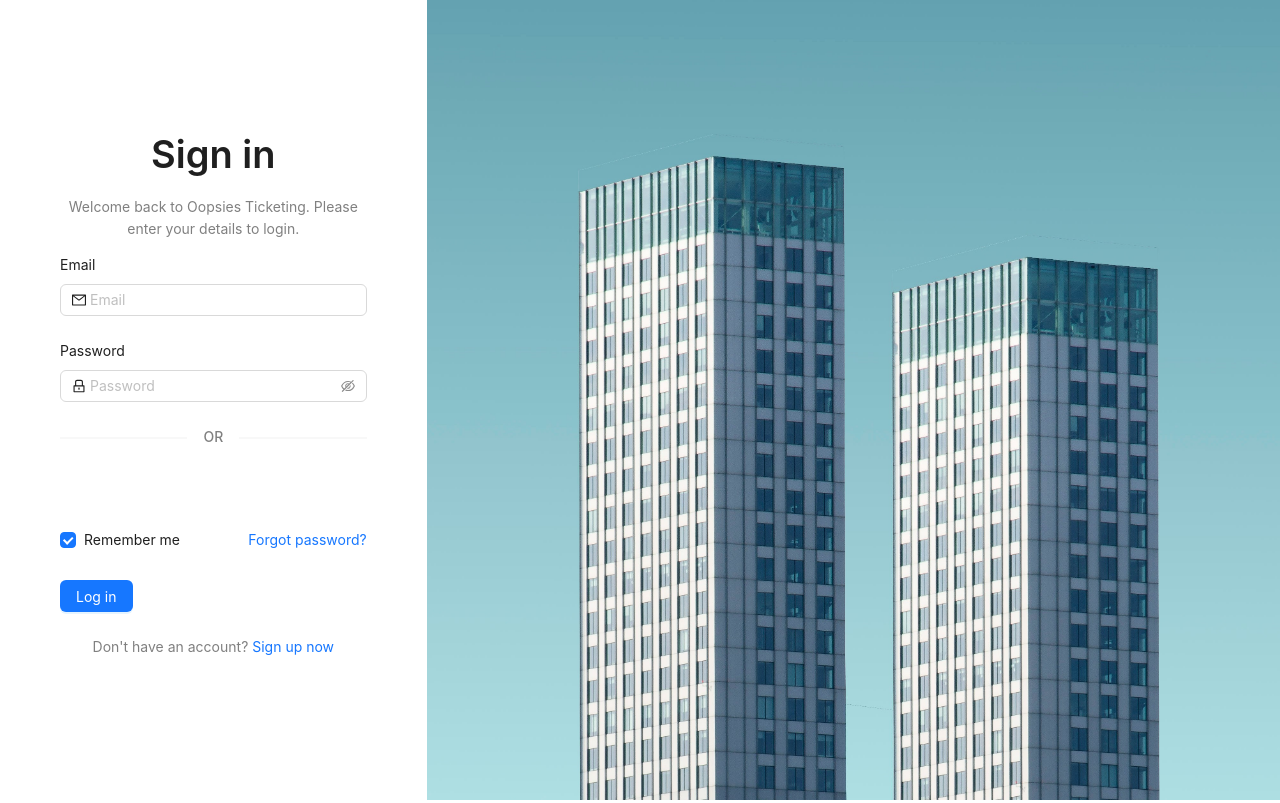
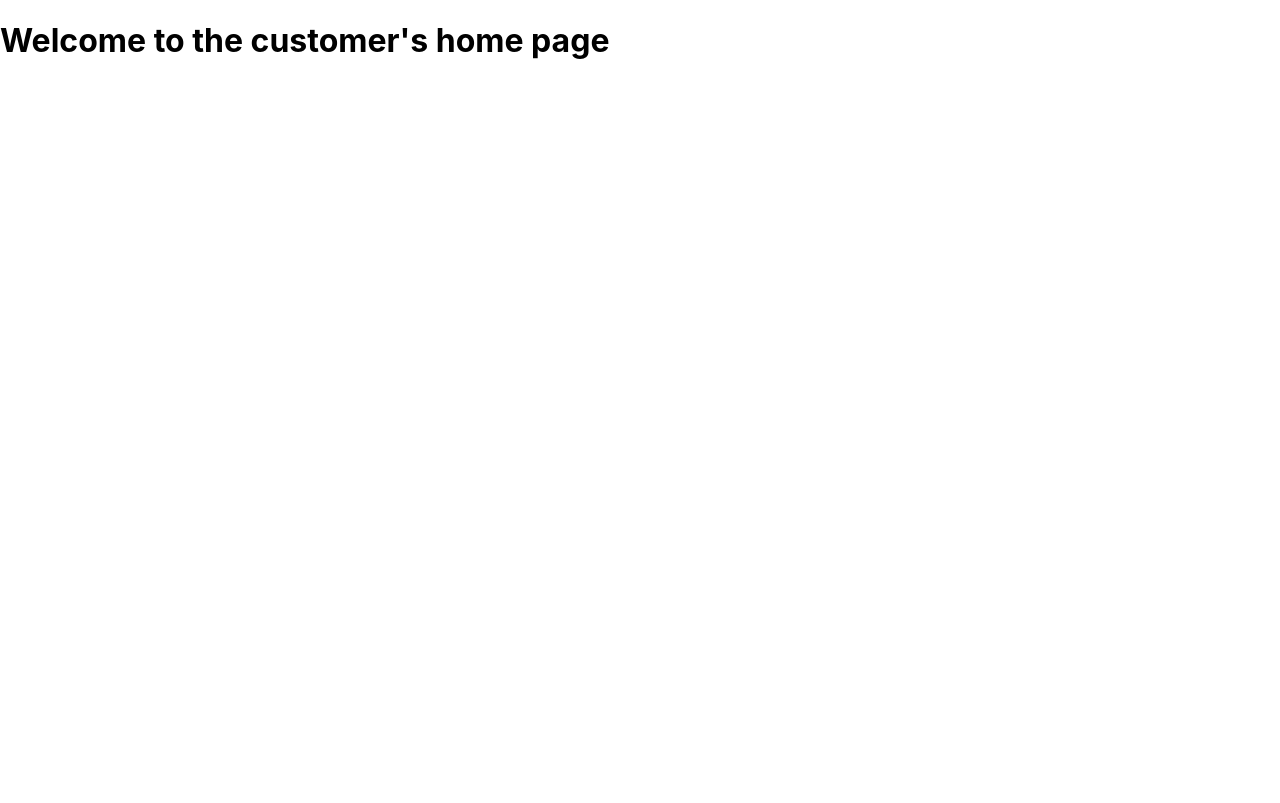
Before and after one commit to jerlpjgithub/IS442-OOPsies, a React (Create React App) app in the folder client/: page /home in a window 1280 px wide. Before the commit this address led to /login. Built offline with nearby package versions, Linux system fonts and the light colour scheme; no server answers; sample sign-in values are in the browser's storage.

Commit message:
feat: routing structure

```diff
--- a/client/src/context/AuthContext.js
+++ b/client/src/context/AuthContext.js
@@ -29,9 +29,10 @@ export const AuthProvider = ({ children }) => {
     localStorage.getItem("isAuthenticated") === "true"
   );
 
-  useEffect(() => {
-    checkAuthStatus();
-  }, []);
+  /* TODO: Temporarily commenting this out until we can check the status based on role */
+  // useEffect(() => {
+  //   checkAuthStatus();
+  // }, []);
 
   const checkAuthStatus = async () => {
     try {
--- /dev/null
+++ b/client/src/pages/customer/BookingPage.js
@@ -0,0 +1,9 @@
+import React from 'react'
+
+const BookingPage = () => {
+  return (
+    <div>BookingPage</div>
+  )
+}
+
+export default BookingPage;
--- a/client/src/pages/HomePage.js
+++ b/client/src/pages/customer/HomePage.js
@@ -2,7 +2,7 @@ import React from "react";
 
 function HomePage() {
     return (
-        <h1>Login successful</h1>
+        <h1>Welcome to the customer's home page</h1>
     );
 }
 
--- /dev/null
+++ b/client/src/pages/customer/ProfilePage.js
@@ -0,0 +1,9 @@
+import React from 'react'
+
+const ProfilePage = () => {
+  return (
+    <div>Customer's Profile Page</div>
+  )
+}
+
+export default ProfilePage;
--- a/client/src/pages/RegisterPage.js
+++ b/client/src/pages/customer/RegisterPage.js
@@ -1,5 +1,5 @@
 import React from "react";
-import { useAuth } from "../context/AuthContext.js";
+import { useAuth } from "../../context/AuthContext.js";
 import { useNavigate } from "react-router-dom";
 
 import {
@@ -13,7 +13,7 @@ import {
   notification,
 } from "antd";
 import { MailOutlined, LockOutlined } from "@ant-design/icons";
-import login_background from "../assets/login-background.jpg";
+import login_background from "../../assets/login-background.jpg";
 
 const RegisterPage = () => {
   const { register } = useAuth();
--- /dev/null
+++ b/client/src/pages/event-manager/HomePage.js
@@ -0,0 +1,7 @@
+import React from 'react'
+
+export const HomePage = () => {
+  return (
+    <div>This is the event manager's HomePage</div>
+  )
+}
--- /dev/null
+++ b/client/src/pages/ticketing-officer/HomePage.js
@@ -0,0 +1,7 @@
+import React from 'react'
+
+export const HomePage = () => {
+  return (
+    <div>This is the ticketing officer's HomePage</div>
+  )
+}
--- a/client/src/routes/AppRouter.js
+++ b/client/src/routes/AppRouter.js
@@ -1,31 +1,27 @@
 import { Routes, Route } from 'react-router-dom';
-import { lazy, Suspense } from 'react';
+import { CUSTOMER_ROUTES, EVENT_MANAGER_ROUTES, TICKETING_OFFICER_ROUTES } from './RouterMapper';
+import { PrivateRoute } from "./PrivateRoute";
 
-// public pages
-import LoginPage from '../pages/LoginPage';
-import RegisterPage from '../pages/RegisterPage';
+/* To add new routes, it should be done through RouterMapper.js instead */
+export const AppRouter = () => {
+  const renderRoutes = (routes, privateRouting, prefix = '') => {
+    return routes
+      .filter(route => route.isPrivate === privateRouting)
+      .map((route, index) => (
+        <Route key={index} path={`${prefix}${route.path}`} element={route.element} />
+      ));
+  };
 
-// private pages
-import HomePage from '../pages/HomePage';
-
-// admin pages
-
-// Routes
-import { PrivateRoute } from "./PrivateRoute";
-import { PublicRoute } from './PublicRoute';
-
-export const AppRouter = () => {
   return (
     <Routes>
-            // Public Routes
-            <Route element={<PublicRoute strict={true} />}>
-                <Route path="/login" element={<LoginPage />} />
-                <Route path="/register" element={<RegisterPage />} />
-            </Route>
-            // Private Routes
+      {renderRoutes(CUSTOMER_ROUTES, false)}
+      {renderRoutes(EVENT_MANAGER_ROUTES, false, '/event-manager')}
+      {renderRoutes(TICKETING_OFFICER_ROUTES, false, '/ticketing-officer')}
       <Route element={<PrivateRoute />}>
-                <Route path="/home" element={<HomePage />} />
+        {renderRoutes(CUSTOMER_ROUTES, true)}
+        {renderRoutes(EVENT_MANAGER_ROUTES, true, '/event-manager')}
+        {renderRoutes(TICKETING_OFFICER_ROUTES, true, '/ticketing-officer')}
       </Route>
     </Routes>
   );
-}
+};
--- /dev/null
+++ b/client/src/routes/RouterMapper.js
@@ -0,0 +1,39 @@
+/* Customer */
+import LoginPage from '../pages/LoginPage';
+import RegisterPage from '../pages/customer/RegisterPage';
+import HomePage from '../pages/customer/HomePage';
+import ProfilePage from '../pages/customer/ProfilePage';
+import BookingPage from '../pages/customer/BookingPage';
+
+/* Event Manager */
+import { HomePage as EventManagerHomePage } from '../pages/event-manager/HomePage';
+
+/* Ticketing Officer */
+import { HomePage as TicketingOfficerHomePage } from '../pages/ticketing-officer/HomePage';
+
+/* Ideally, all the new path and elements should be here */
+export const USER_TYPES = {
+  CUSTOMER: "customer",
+  EVENT_MANAGER: "event-manager",
+  TICKETING_OFFICER: "ticket-officer",
+};
+
+/* By adding routes here, it will be simply localhost:8000/login */
+export const CUSTOMER_ROUTES= [
+  { path: "/login", element: <LoginPage />, isPrivate: false },
+  { path: "/register", element: <RegisterPage />, isPrivate: false },
+  { path: "/home", element: <HomePage />, isPrivate: true },
+  { path: "/profile", element: <ProfilePage />, isPrivate: true },
+  { path: "/booking/:id", element: <BookingPage />, isPrivate: true },
+];
+
+/* Temporarily toggle isPrivate false until we are capable to check for authorisation based on jwt */
+/* Eg. By adding routes here, it will be simply localhost:8000/event-manager/home */
+export const EVENT_MANAGER_ROUTES = [
+  { path: "/home", element: <EventManagerHomePage />, isPrivate: false },
+];
+
+/* Eg. By adding routes here, it will be simply localhost:8000/ticketing-officer/home */
+export const TICKETING_OFFICER_ROUTES = [
+  { path: "/home", element: <TicketingOfficerHomePage />, isPrivate: false },
+];
```
Lines whose indentation alone changed are shown as unchanged.
